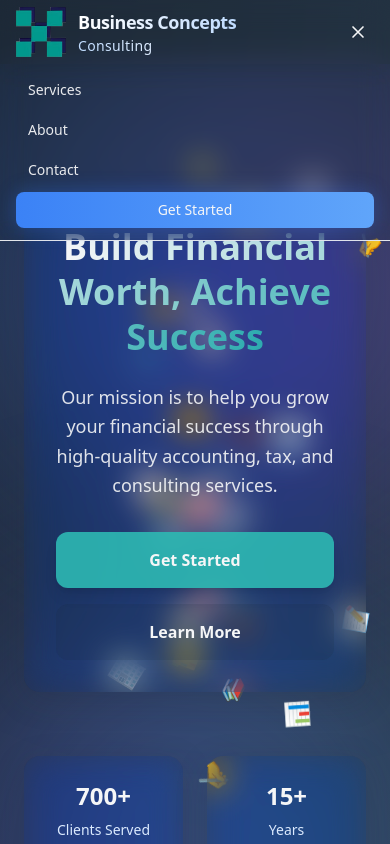
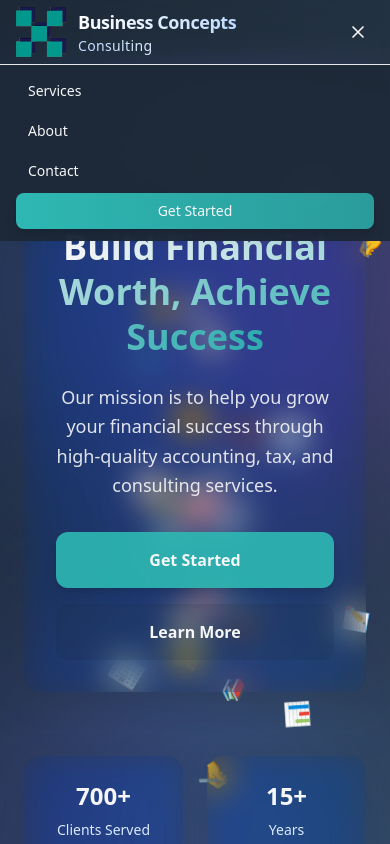
Before and after one commit to KobeBrooks/business-concepts-consulting, a Next.js app in the folder business-concepts-consulting/: page / in a window 390 px wide. Both pictures are taken after a click on the button 358 px from the left and 32 px from the top of the page. Shown: the top 844 px of the page. Built offline with nearby package versions, Linux system fonts and the light colour scheme; a web font is replaced by a local one.

Commit message:
navbar fix

```diff
--- a/business-concepts-consulting/src/components/GlassNavbar.jsx
+++ b/business-concepts-consulting/src/components/GlassNavbar.jsx
@@ -18,7 +18,7 @@ export default function GlassNavbar() {
   ];
 
   return (
-    <nav className="fixed top-0 left-0 right-0 bg-glass-bg bg-opacity-40 backdrop-blur-lg z-[100]">
+    <nav className="fixed top-0 left-0 right-0 bg-glass-bg bg-opacity-40 backdrop-blur-lg z-[100] text-secondary-gray">
       <div className="max-w-7xl mx-auto px-4 sm:px-6 lg:px-8">
         <div className="flex items-center justify-between h-16">
           {/* Logo */}
@@ -124,18 +124,19 @@ export default function GlassNavbar() {
         className={`
           md:hidden
           transform transition-all duration-300 ease-in-out
+          bg-primary-navy/95 backdrop-blur-lg
           ${isMobileMenuOpen
-            ? 'opacity-100 translate-y-0 max-h-0px]'
+            ? 'opacity-100 translate-y-0 max-h-[500px]'
             : 'opacity-0 -translate-y-4 max-h-0 overflow-hidden'}
         `}
       >
-        <div className="px-4 pt-2 pb-3 space-y-1 backdrop-glass bg-glass/50 border-b border-glass/50">
+        <div className="px-4 pt-2 pb-3 space-y-1 border-t border-glass-border/50">
           {navItems.map((item) => (
             <Link
               key={item.name}
               href={item.href}
               onClick={() => setIsMobileMenuOpen(false)}
-              className="block px-3 py-2 rounded-lg text-sm text-white/90 hover:text-white hover:bg-white/10 transition-all duration-200"
+              className="block px-3 py-2 rounded-lg text-sm text-secondary-gray hover:text-white hover:bg-white/10 transition-all duration-200"
             >
               {item.name}
             </Link>
@@ -145,10 +146,11 @@ export default function GlassNavbar() {
             href="/contact"
             onClick={() => setIsMobileMenuOpen(false)}
             className="block mt-2 px-3 py-2 rounded-lg text-sm text-center
-              bg-gradient-to-r from-blue-500 to-blue-400
-              hover:from-blue-400 hover:to-blue-500
+              bg-gradient-to-r from-accent-teal to-accent-teal/80
+              hover:from-accent-teal/90 hover:to-accent-teal
+              text-secondary-gray
               transition-all duration-300
-              shadow-[0_0_20px_rgba(59,130,246,0.3)]"
+              shadow-lg hover:shadow-accent-teal/30"
           >
             Get Started
           </Link>
```
